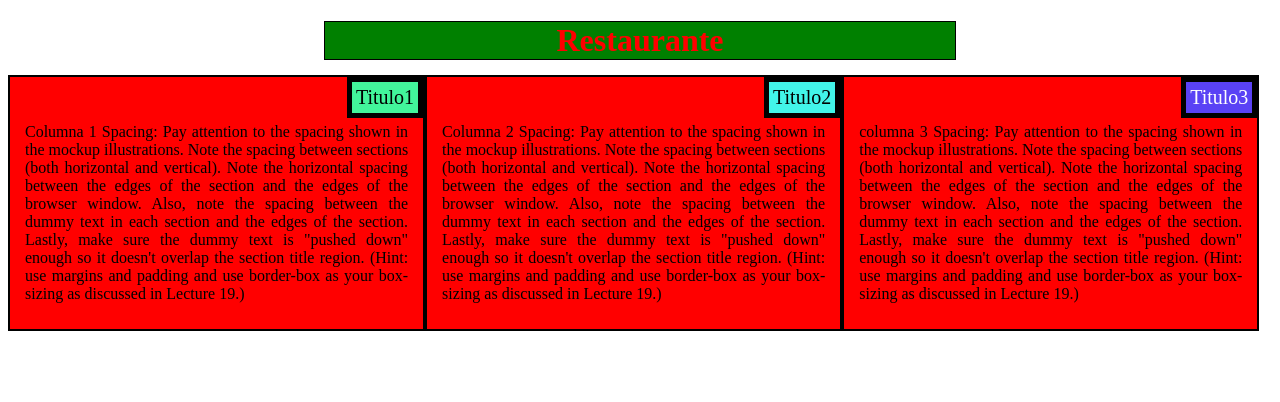
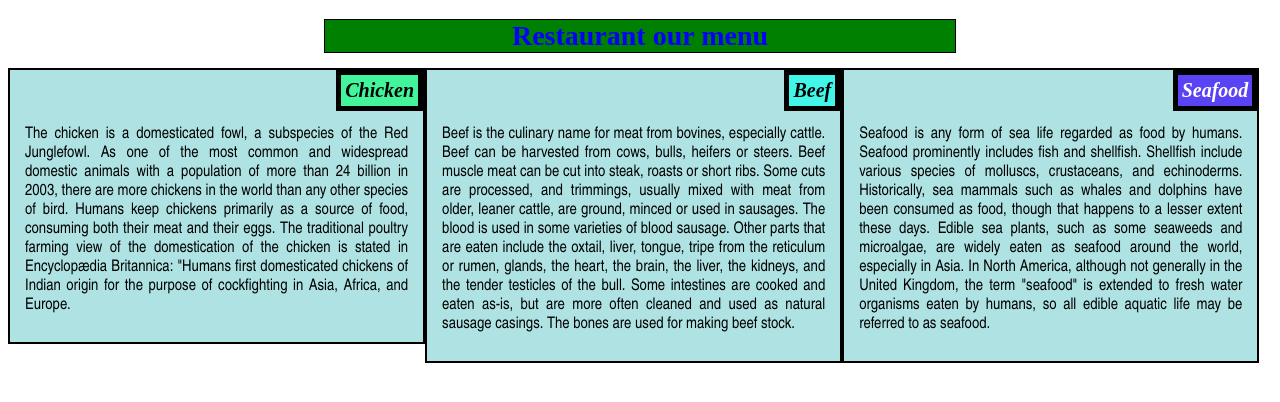
Before and after one commit to seguraedwin5/module2-solution, a plain HTML site: page index.html in a window 1280 px wide. Drawn offline with Linux system fonts and the light colour scheme.

Commit message:
estilos vf

```diff
--- a/css/styles.css
+++ b/css/styles.css
@@ -3,7 +3,7 @@
 	box-sizing: border-box;
 }
 h1 {
-	color: red;
+	color: blue;
 	background-color: green;
 	width: 50%;
 	border: 1px solid black;
@@ -11,17 +11,21 @@ h1 {
 	margin-left: auto;
 	margin-right: auto;
 	text-align: center;
+	font-size: 1.75em;
 }
  div section {
- 	background-color: #ff0000;
+ 	background-color: #afe2e3;
  	text-align: justify;
  	border: 2px solid black;
 		position: relative;
 		margin-bottom: 10px;
-		padding-top: 30px;
+		padding-top: 40px;
 		padding-left: 15px;
 		padding-right: 15px;
 		padding-bottom: 10px;
+		font-family:Arial Narrow;
+
+
 }
 
 .row {
@@ -30,13 +34,18 @@ h1 {
 
 .title {
 			position: absolute;
-			top: -20px;
+			top: 0;
 			right: 0;
 			border: 1px solid black;
 			border-width: thick;
-			font-size: 20px;
+			font-size: 1.25em;
 			text-align: center;
 			padding: 4px;
+			font-style: italic;
+			font-family: times new roman;
+			font-weight: bold;
+			margin-top: 0;
+
 		}
 #title1{ background-color: #42f59b; }
 #title2{background-color: #42f5e9;}
--- a/index.html
+++ b/index.html
@@ -7,14 +7,17 @@
 	<link rel="stylesheet" type="text/css" href="css/styles.css">
 </head>
 <body>
-<h1> Restaurante</h1>
+<h1> Restaurant our menu</h1>
 
 <div class="row">
-	<section class="col-lg-4 col-md-6"><p> Columna 1 Spacing: Pay attention to the spacing shown in the mockup illustrations. Note the spacing between sections (both horizontal and vertical). Note the horizontal spacing between the edges of the section and the edges of the browser window. Also, note the spacing between the dummy text in each section and the edges of the section. Lastly, make sure the dummy text is "pushed down" enough so it doesn't overlap the section title region. (Hint: use margins and padding and use border-box as your box-sizing as discussed in Lecture 19.)</p><p id="title1" class="title">Titulo1</p></section>
+	<section class="col-lg-4 col-md-6"><p> The chicken is a domesticated fowl, a subspecies of the Red Junglefowl. As one of the most common and widespread domestic animals with a population of more than 24 billion in 2003, there are more chickens in the world than any other species of bird. Humans keep chickens primarily as a source of food, consuming both their meat and their eggs. The traditional poultry farming view of the domestication of the chicken is stated in Encyclopædia Britannica: "Humans first domesticated chickens of Indian origin for the purpose of cockfighting in Asia, Africa, and Europe.</p>
+		<p id="title1" class="title">Chicken</p></section>
 
-	<section class="col-lg-4 col-md-6"><p> Columna 2 Spacing: Pay attention to the spacing shown in the mockup illustrations. Note the spacing between sections (both horizontal and vertical). Note the horizontal spacing between the edges of the section and the edges of the browser window. Also, note the spacing between the dummy text in each section and the edges of the section. Lastly, make sure the dummy text is "pushed down" enough so it doesn't overlap the section title region. (Hint: use margins and padding and use border-box as your box-sizing as discussed in Lecture 19.)</p><p id="title2" class="title">Titulo2</p></section>
+	<section class="col-lg-4 col-md-6"><p> Beef is the culinary name for meat from bovines, especially cattle. Beef can be harvested from cows, bulls, heifers or steers. Beef muscle meat can be cut into steak, roasts or short ribs. Some cuts are processed, and trimmings, usually mixed with meat from older, leaner cattle, are ground, minced or used in sausages. The blood is used in some varieties of blood sausage. Other parts that are eaten include the oxtail, liver, tongue, tripe from the reticulum or rumen, glands, the heart, the brain, the liver, the kidneys, and the tender testicles of the bull. Some intestines are cooked and eaten as-is, but are more often cleaned and used as natural sausage casings. The bones are used for making beef stock.</p>
+		<p id="title2" class="title">Beef</p></section>
 
-	<section class="col-lg-4 col-md-12"><p>columna 3 Spacing: Pay attention to the spacing shown in the mockup illustrations. Note the spacing between sections (both horizontal and vertical). Note the horizontal spacing between the edges of the section and the edges of the browser window. Also, note the spacing between the dummy text in each section and the edges of the section. Lastly, make sure the dummy text is "pushed down" enough so it doesn't overlap the section title region. (Hint: use margins and padding and use border-box as your box-sizing as discussed in Lecture 19.)</p><p id="title3" class="title">Titulo3</p></section>
+	<section class="col-lg-4 col-md-12"><p>Seafood is any form of sea life regarded as food by humans. Seafood prominently includes fish and shellfish. Shellfish include various species of molluscs, crustaceans, and echinoderms. Historically, sea mammals such as whales and dolphins have been consumed as food, though that happens to a lesser extent these days. Edible sea plants, such as some seaweeds and microalgae, are widely eaten as seafood around the world, especially in Asia. In North America, although not generally in the United Kingdom, the term "seafood" is extended to fresh water organisms eaten by humans, so all edible aquatic life may be referred to as seafood. </p>
+		<p id="title3" class="title">Seafood</p></section>
 
 </div>
 
```
